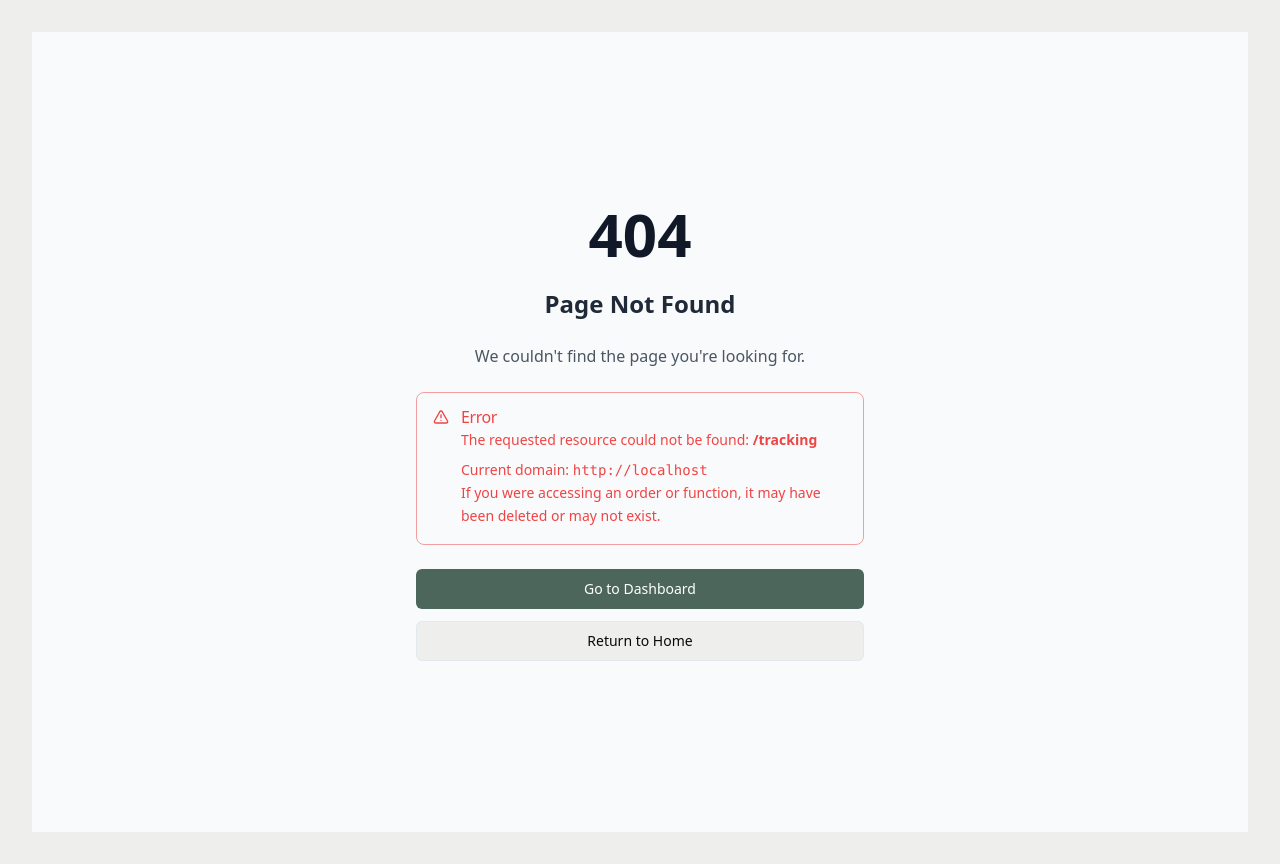
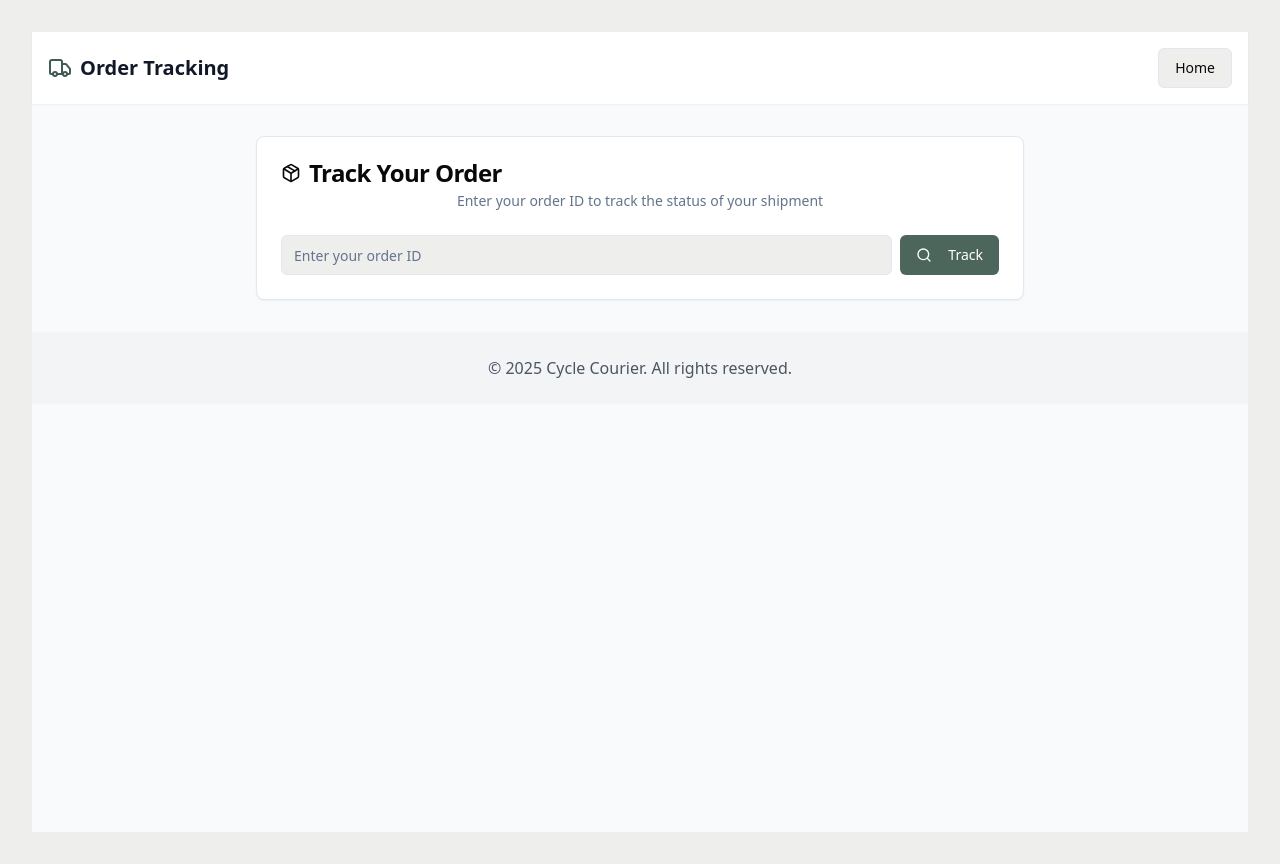
Before and after one commit to CycleCourierCo/courier-scheduler-ninja, a React (Vite) app: page /tracking in a window 1280 px wide. Built offline with nearby package versions, Linux system fonts and the light colour scheme.

Commit message:
Add tracking page
Implement a public tracking page to display order details based on order ID.

```diff
--- a/src/App.tsx
+++ b/src/App.tsx
@@ -16,6 +16,7 @@ import ReceiverAvailability from "./pages/ReceiverAvailability";
 import OrderDetail from "./pages/OrderDetail";
 import CustomerOrderDetail from "./pages/CustomerOrderDetail";
 import JobScheduling from "./pages/JobScheduling";
+import Tracking from "./pages/Tracking";
 import { AuthProvider } from "./contexts/AuthContext";
 import { ThemeProvider } from "./contexts/ThemeContext";
 
@@ -77,6 +78,9 @@ function App() {
                   </ProtectedRoute>
                 }
               />
+              {/* Public tracking page - accessible to anyone */}
+              <Route path="/tracking" element={<Tracking />} />
+
               {/* Ensure these routes work in all environments */}
               <Route path="/sender-availability/:id" element={<SenderAvailability />} />
               <Route path="/receiver-availability/:id" element={<ReceiverAvailability />} />
--- a/src/pages/Index.tsx
+++ b/src/pages/Index.tsx
@@ -1,81 +1,60 @@
-
 import React from "react";
-import { Link } from "react-router-dom";
+import { useNavigate } from "react-router-dom";
+import { useAuth } from "@/contexts/AuthContext";
 import { Button } from "@/components/ui/button";
-import { Card, CardContent } from "@/components/ui/card";
-import Layout from "@/components/Layout";
-import { Package, CalendarCheck, ChevronRight, LogIn } from "lucide-react";
-import { useAuth } from "@/contexts/AuthContext";
-
-const features = [
-  {
-    title: "Easy Order Creation",
-    description: "Create shipping orders in minutes with our intuitive form.",
-    icon: <Package className="h-12 w-12 text-courier-500" />,
-  },
-  {
-    title: "Smart Scheduling",
-    description: "Automatically coordinate pickup and delivery times between sender and receiver.",
-    icon: <CalendarCheck className="h-12 w-12 text-courier-500" />,
-  },
-];
+import { ThemeToggle } from "@/components/ThemeToggle";
 
 const Index = () => {
+  const navigate = useNavigate();
   const { user } = useAuth();
 
   return (
-    <Layout>
-      <section className="py-12 md:py-24">
-        <div className="container px-4 md:px-6">
-          <div className="flex flex-col items-center space-y-4 text-center">
-            <div className="space-y-2">
-              <h1 className="text-3xl font-bold tracking-tighter sm:text-4xl md:text-5xl lg:text-6xl/none text-courier-500">
-                Book your Bike Delivery now!
-              </h1>
-            </div>
-            <div className="space-x-4">
-              {user ? (
-                <>
-                  <Link to="/create-order">
-                    <Button className="bg-courier-500 hover:bg-courier-600">Create Order</Button>
-                  </Link>
-                  <Link to="/dashboard">
-                    <Button variant="outline" className="border-courier-500 text-courier-500">View Dashboard</Button>
-                  </Link>
-                </>
-              ) : (
-                <Link to="/auth">
-                  <Button className="bg-courier-500 hover:bg-courier-600">
-                    <LogIn className="mr-2 h-4 w-4" />
-                    Sign In / Sign Up
-                  </Button>
-                </Link>
-              )}
-            </div>
+    <div className="min-h-screen flex flex-col">
+      <header className="bg-white shadow-sm">
+        <div className="container mx-auto px-4 py-4 flex justify-between items-center">
+          <div className="flex items-center">
+            <img
+              src="/cycle-courier-logo.png"
+              alt="Cycle Courier Logo"
+              className="h-10 w-auto mr-2"
+            />
+            <h1 className="text-2xl font-bold text-courier-600">Cycle Courier</h1>
+          </div>
+          <div className="flex space-x-4 items-center">
+            <Button variant="ghost" asChild>
+              <a href="/tracking">Track Your Order</a>
+            </Button>
+            {user ? (
+              <Button onClick={() => navigate("/dashboard")}>Dashboard</Button>
+            ) : (
+              <Button onClick={() => navigate("/auth")}>Login</Button>
+            )}
+            <ThemeToggle />
           </div>
         </div>
-      </section>
+      </header>
 
-      <section className="py-12">
-        <div className="container px-4 md:px-6">
-          <div className="text-center mb-10">
-            <h2 className="text-3xl font-bold text-courier-500">Key Features</h2>
-            <p className="mt-4 text-lg text-foreground">Everything you need to manage courier orders</p>
-          </div>
-          <div className="grid grid-cols-1 md:grid-cols-2 gap-8 max-w-4xl mx-auto">
-            {features.map((feature, index) => (
-              <Card key={index} className="border-border bg-card">
-                <CardContent className="p-6 flex flex-col items-center text-center">
-                  <div className="mb-4">{feature.icon}</div>
-                  <h3 className="text-xl font-semibold mb-2">{feature.title}</h3>
-                  <p className="text-card-foreground">{feature.description}</p>
-                </CardContent>
-              </Card>
-            ))}
-          </div>
+      <main className="container mx-auto px-4 py-8 flex-grow">
+        <section className="text-center">
+          <h2 className="text-4xl font-extrabold text-gray-800 mb-4">
+            Efficient Bike Courier Scheduling
+          </h2>
+          <p className="text-lg text-gray-600 mb-8">
+            Streamline your bike courier operations with our intuitive scheduling
+            platform.
+          </p>
+          <Button size="lg" onClick={() => navigate(user ? "/create-order" : "/auth")}>
+            {user ? "Create Order" : "Get Started"}
+          </Button>
+        </section>
+      </main>
+
+      <footer className="bg-gray-100 py-6">
+        <div className="container mx-auto px-4 text-center text-gray-600">
+          <p>© {new Date().getFullYear()} Cycle Courier. All rights reserved.</p>
         </div>
-      </section>
-    </Layout>
+      </footer>
+    </div>
   );
 };
 
--- /dev/null
+++ b/src/pages/Tracking.tsx
@@ -0,0 +1,171 @@
+
+import React, { useState } from "react";
+import { useNavigate, useSearchParams } from "react-router-dom";
+import { Package, Search, Truck, AlertCircle } from "lucide-react";
+import { Button } from "@/components/ui/button";
+import { Input } from "@/components/ui/input";
+import { Card, CardContent, CardDescription, CardHeader, CardTitle } from "@/components/ui/card";
+import { getPublicOrder } from "@/services/fetchOrderService";
+import { Order } from "@/types/order";
+import TrackingTimeline from "@/components/order-detail/TrackingTimeline";
+import ItemDetails from "@/components/order-detail/ItemDetails";
+
+const Tracking = () => {
+  const [searchParams] = useSearchParams();
+  const navigate = useNavigate();
+  const [orderId, setOrderId] = useState(searchParams.get("id") || "");
+  const [order, setOrder] = useState<Order | null>(null);
+  const [loading, setLoading] = useState(false);
+  const [error, setError] = useState<string | null>(null);
+
+  // Check for order ID in query params when component mounts
+  React.useEffect(() => {
+    const id = searchParams.get("id");
+    if (id) {
+      setOrderId(id);
+      handleTrackOrder(id);
+    }
+  }, [searchParams]);
+
+  const handleTrackOrder = async (id: string = orderId) => {
+    if (!id.trim()) {
+      setError("Please enter an order ID");
+      return;
+    }
+
+    try {
+      setLoading(true);
+      setError(null);
+      console.log("Fetching order with ID:", id);
+      const fetchedOrder = await getPublicOrder(id);
+
+      if (fetchedOrder) {
+        setOrder(fetchedOrder);
+        // Update URL with order ID for easy sharing
+        if (searchParams.get("id") !== id) {
+          navigate(`/tracking?id=${id}`);
+        }
+      } else {
+        setError("Order not found. Please check the ID and try again.");
+        setOrder(null);
+      }
+    } catch (err) {
+      console.error("Error fetching order:", err);
+      setError("Failed to load tracking information. Please try again later.");
+      setOrder(null);
+    } finally {
+      setLoading(false);
+    }
+  };
+
+  const handleSubmit = (e: React.FormEvent) => {
+    e.preventDefault();
+    handleTrackOrder();
+  };
+
+  return (
+    <div className="min-h-screen bg-gray-50">
+      <header className="bg-white shadow-sm">
+        <div className="container mx-auto py-4 px-4">
+          <div className="flex justify-between items-center">
+            <div className="flex items-center space-x-2">
+              <Truck className="h-6 w-6 text-courier-600" />
+              <h1 className="text-xl font-bold text-gray-900">Order Tracking</h1>
+            </div>
+            <Button variant="outline" onClick={() => navigate("/")}>
+              Home
+            </Button>
+          </div>
+        </div>
+      </header>
+
+      <main className="container mx-auto py-8 px-4">
+        <Card className="max-w-3xl mx-auto">
+          <CardHeader>
+            <CardTitle className="flex items-center gap-2">
+              <Package className="h-5 w-5" />
+              Track Your Order
+            </CardTitle>
+            <CardDescription>
+              Enter your order ID to track the status of your shipment
+            </CardDescription>
+          </CardHeader>
+          <CardContent>
+            <form onSubmit={handleSubmit} className="space-y-4">
+              <div className="flex gap-2">
+                <div className="flex-1">
+                  <Input
+                    placeholder="Enter your order ID"
+                    value={orderId}
+                    onChange={(e) => setOrderId(e.target.value)}
+                    className="w-full"
+                  />
+                </div>
+                <Button type="submit" disabled={loading}>
+                  {loading ? (
+                    "Searching..."
+                  ) : (
+                    <>
+                      <Search className="mr-2 h-4 w-4" /> Track
+                    </>
+                  )}
+                </Button>
+              </div>
+
+              {error && (
+                <div className="bg-red-50 border border-red-200 text-red-700 px-4 py-3 rounded-md flex items-start">
+                  <AlertCircle className="h-5 w-5 mr-2 flex-shrink-0 mt-0.5" />
+                  <p>{error}</p>
+                </div>
+              )}
+            </form>
+
+            {loading && (
+              <div className="flex justify-center items-center py-12">
+                <div className="animate-spin rounded-full h-12 w-12 border-t-2 border-b-2 border-courier-600"></div>
+              </div>
+            )}
+
+            {order && !loading && (
+              <div className="mt-8 space-y-8">
+                <div className="bg-green-50 border border-green-200 rounded-md p-4">
+                  <h2 className="font-semibold text-lg mb-2">
+                    Status: {order.status.replace(/_/g, " ").replace(/\b\w/g, l => l.toUpperCase())}
+                  </h2>
+                  <p>Order ID: {order.id}</p>
+                  <p>Created: {new Date(order.createdAt).toLocaleDateString()}</p>
+                </div>
+
+                <div className="grid grid-cols-1 md:grid-cols-2 gap-8">
+                  <TrackingTimeline order={order} />
+                  <ItemDetails order={order} />
+                </div>
+
+                <div className="grid grid-cols-1 md:grid-cols-2 gap-6 pt-4 border-t border-gray-200">
+                  <div>
+                    <h3 className="font-semibold mb-2">From</h3>
+                    <p>{order.sender.name}</p>
+                    <p>{order.sender.address.city}, {order.sender.address.state}</p>
+                  </div>
+                  <div>
+                    <h3 className="font-semibold mb-2">To</h3>
+                    <p>{order.receiver.name}</p>
+                    <p>{order.receiver.address.city}, {order.receiver.address.state}</p>
+                  </div>
+                </div>
+              </div>
+            )}
+          </CardContent>
+        </Card>
+      </main>
+
+      <footer className="bg-gray-100 py-6">
+        <div className="container mx-auto px-4 text-center text-gray-600">
+          <p>© {new Date().getFullYear()} Cycle Courier. All rights reserved.</p>
+        </div>
+      </footer>
+    </div>
+  );
+};
+
+export default Tracking;
--- a/src/services/fetchOrderService.ts
+++ b/src/services/fetchOrderService.ts
@@ -38,33 +38,25 @@ export const getOrderById = getOrder;
 export const getPublicOrder = async (id: string): Promise<Order | null> => {
   try {
     if (!id) {
-      console.error("Invalid order ID provided:", id);
-      console.error("Current domain:", window.location.origin);
+      console.error("Invalid order ID provided");
       return null;
     }
 
-    console.log(`Fetching public order with ID: ${id} from domain: ${window.location.origin}`);
+    console.log(`Fetching public order with ID: ${id}`);
 
     const { data, error } = await supabase
       .from("orders")
       .select("*")
       .eq("id", id)
-      .single();
+      .maybeSingle(); // Use maybeSingle instead of single to avoid errors when no match is found
 
     if (error) {
       console.error("Error getting public order:", error);
-      console.error("Error details:", JSON.stringify(error));
-      console.error("Domain information:", window.location.origin);
-      console.error("Full URL:", window.location.href);
-
-      // Return null instead of throwing when the order is not found or another error occurs
-      // This allows the UI to handle the error more gracefully
       return null;
     }
 
     if (!data) {
       console.error("No order found with ID:", id);
-      console.error("Current domain:", window.location.origin);
       return null;
     }
 
@@ -72,8 +64,6 @@ export const getPublicOrder = async (id: string): Promise<Order | null> => {
     return mapDbOrderToOrderType(data);
   } catch (err) {
     console.error("Unexpected error in getPublicOrder:", err);
-    console.error("Error object:", JSON.stringify(err, null, 2));
-    console.error("Domain information:", window.location.origin);
     return null;
   }
 };
```
